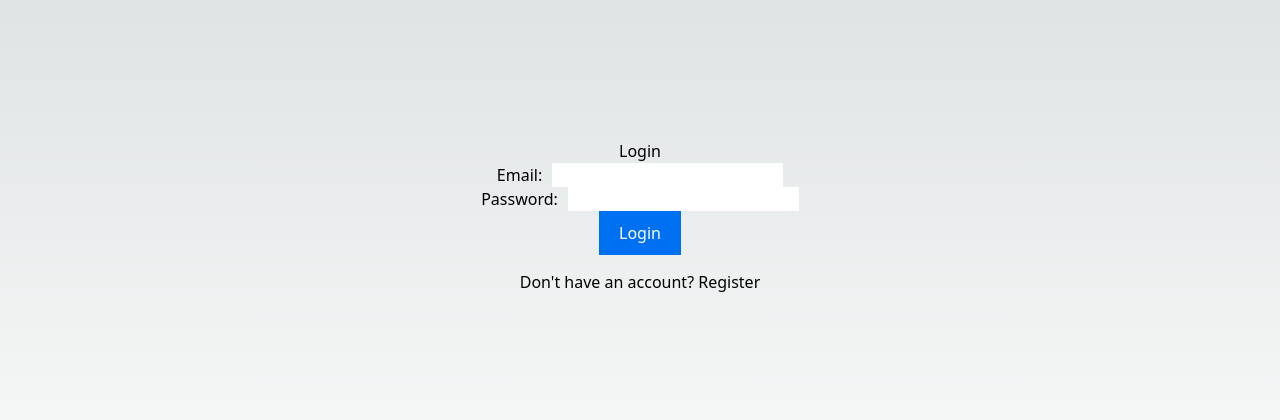
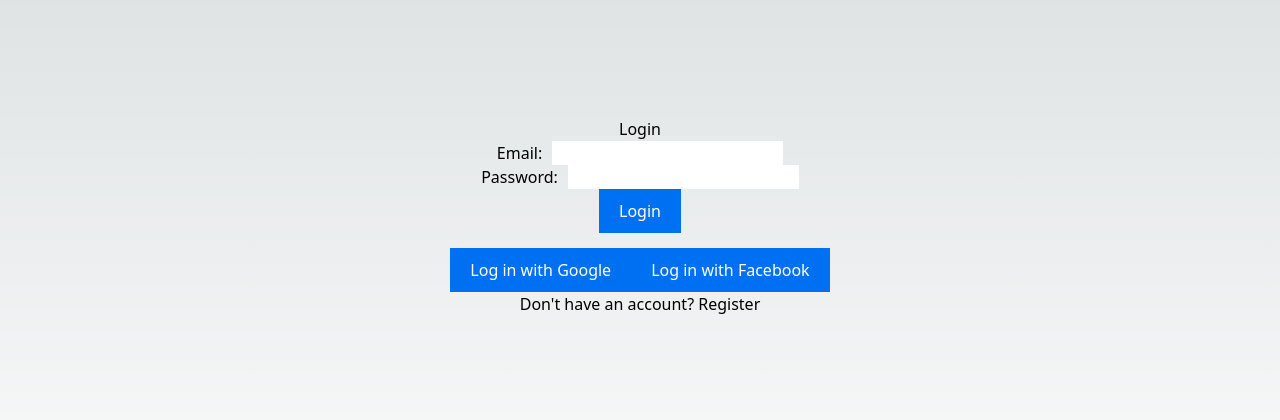
Before and after one commit to Anastasiia-Andrusenko/my-mood-playlist, a Next.js app: page /login in a window 1280 px wide. Shown: the part 184-604 px from the top of the page. Built offline with nearby package versions, Linux system fonts and the light colour scheme.

Commit message:
add btn google and fb auth

```diff
--- a/src/pages/login.tsx
+++ b/src/pages/login.tsx
@@ -1,18 +1,39 @@
 import Link from 'next/link';
-import { signInWithEmailAndPassword } from 'firebase/auth';
+import {
+  signInWithEmailAndPassword,
+  GoogleAuthProvider,
+  FacebookAuthProvider,
+  signInWithPopup,
+  UserCredential
+} from 'firebase/auth';
 import { auth } from '../../firebaseConfig';
 import styles from '../styles/Login.module.scss';
 import { useState } from 'react';
-import { useRouter } from 'next/router';
-import getConfig from 'next/config';
 
-const { publicRuntimeConfig } = getConfig();
-
-const Login = () => {
+const Login: React.FC = ()=> {
   const [email, setEmail] = useState('');
   const [password, setPassword] = useState('');
   const [error, setError] = useState('');
 
+  const loginWithGoogle = async (): Promise<void> => {
+    const provider = new GoogleAuthProvider();
+    try {
+      const result: UserCredential = await signInWithPopup(auth, provider);
+      console.log(result.user); // Виведення інформації користувача
+    } catch (error: any) {
+      console.error('Google login error:', error.message);
+    }
+  };
+
+  const loginWithFacebook = async (): Promise<void> => {
+    const provider = new FacebookAuthProvider();
+    try {
+      const result: UserCredential = await signInWithPopup(auth, provider);
+      console.log(result.user); // Виведення інформації користувача
+    } catch (error: any) {
+      console.error('Facebook login error:', error.message);
+    }
+  };
 
 
   const handleSubmit = async (e: React.FormEvent) => {
@@ -21,12 +42,10 @@ const Login = () => {
       await signInWithEmailAndPassword(auth, email, password);
       // Перенаправлення або інші дії після успішного логіну
       console.log('User logged in successfully');
-
     } catch (err: any) {
       setError(err.message);
     }
   };
-
   return (
     <div className={styles.container}>
       <h1>Login</h1>
@@ -56,6 +75,14 @@ const Login = () => {
         </div>
         <button type="submit" className={styles.button}>Login</button>
       </form>
+      <div>
+      <button onClick={loginWithGoogle} className={styles.button}>
+        Log in with Google
+      </button>
+      <button onClick={loginWithFacebook} className={styles.button}>
+        Log in with Facebook
+      </button>
+      </div>
       <p>
         Don&apos;t have an account? <Link href="/register">Register</Link>
       </p>
```
Also changed, not shown: src/pages/register.tsx (+6 -6 lines).
